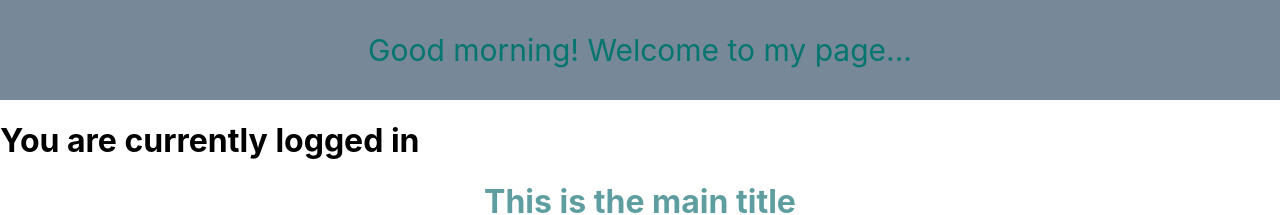
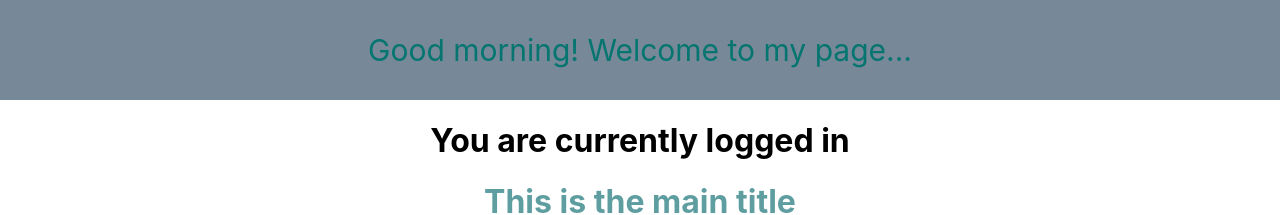
Before and after one commit to shanecolby/my_app_react, a React (Create React App) app: page / in a window 1280 px wide. Shown: the top 215 px of the page. Built offline with nearby package versions, Linux system fonts and the light colour scheme.

Commit message:
center log in/out

```diff
--- a/src/components/Loggedin.js
+++ b/src/components/Loggedin.js
@@ -16,7 +16,7 @@ class Loggedin extends React.Component {
     }
     return (
       <div>
-        <h1>You are currently logged {wordDisplay} </h1>
+        <h1 style={{ textAlign: "center" }}>You are currently logged {wordDisplay} </h1>
       </div>
     )
   }
```
